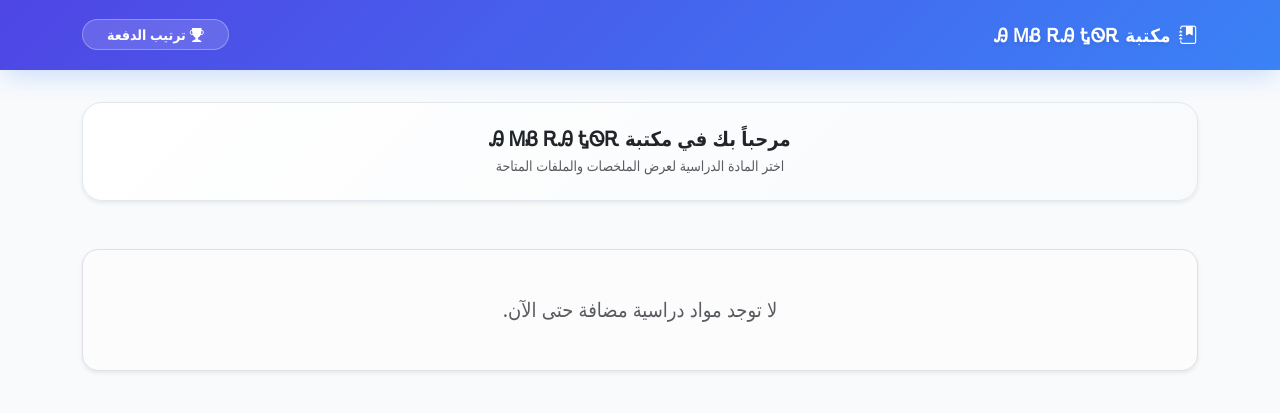
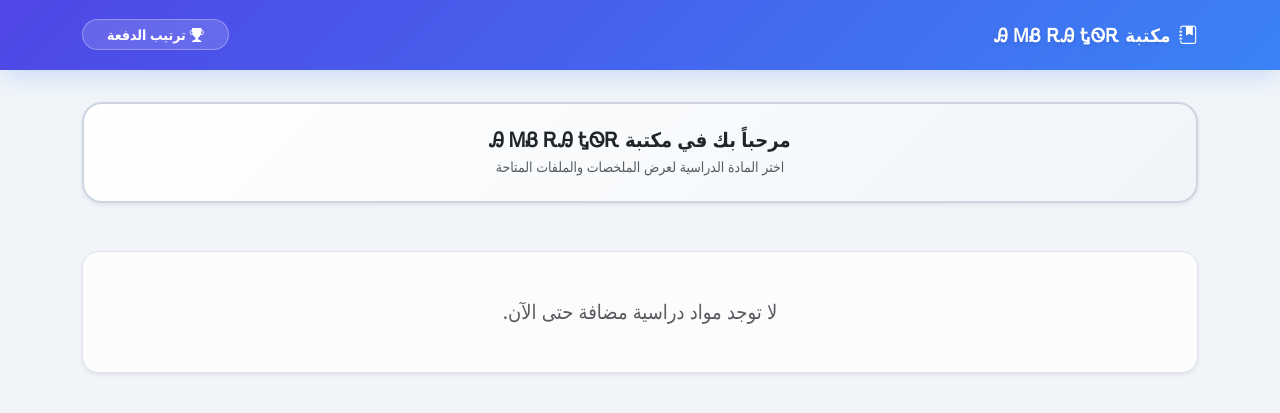
Before and after one commit to mahmoudambrator-glitch/Rank-in-Class, a Flask app: page / in a window 1280 px wide. Shown: the top 413 px of the page. Run offline with Flask 3, Linux system fonts and the light colour scheme; data comes from the database, SQL or seed files in the repository; data that the repository does not hold is empty.

Commit message:
Update home.html

```diff
--- a/templates/home.html
+++ b/templates/home.html
@@ -1,10 +1,16 @@
 {% extends "base.html" %}
 {% block content %}
 <style>
+    /* لون الخلفية العامة للموقع بالكامل */
+    body {
+        background-color: #f1f5f9; /* يمكنك تعديل هذا اللون حسب رغبتك */
+    }
+
     .welcome-card {
-        background: linear-gradient(135deg, #ffffff 0%, #f8fafc 100%);
-        border: 1px solid #e2e8f0;
+        background: linear-gradient(135deg, #ffffff 0%, #f1f5f9 100%);
+        border: 2px solid #cbd5e1;
         border-radius: 20px;
+        box-shadow: 0 4px 12px rgba(0, 0, 0, 0.05);
     }
 
     /* ألوان مختلفة ومتنوعة لكروت المواد تلقائياً بناءً على الـ Loop Index */
```
